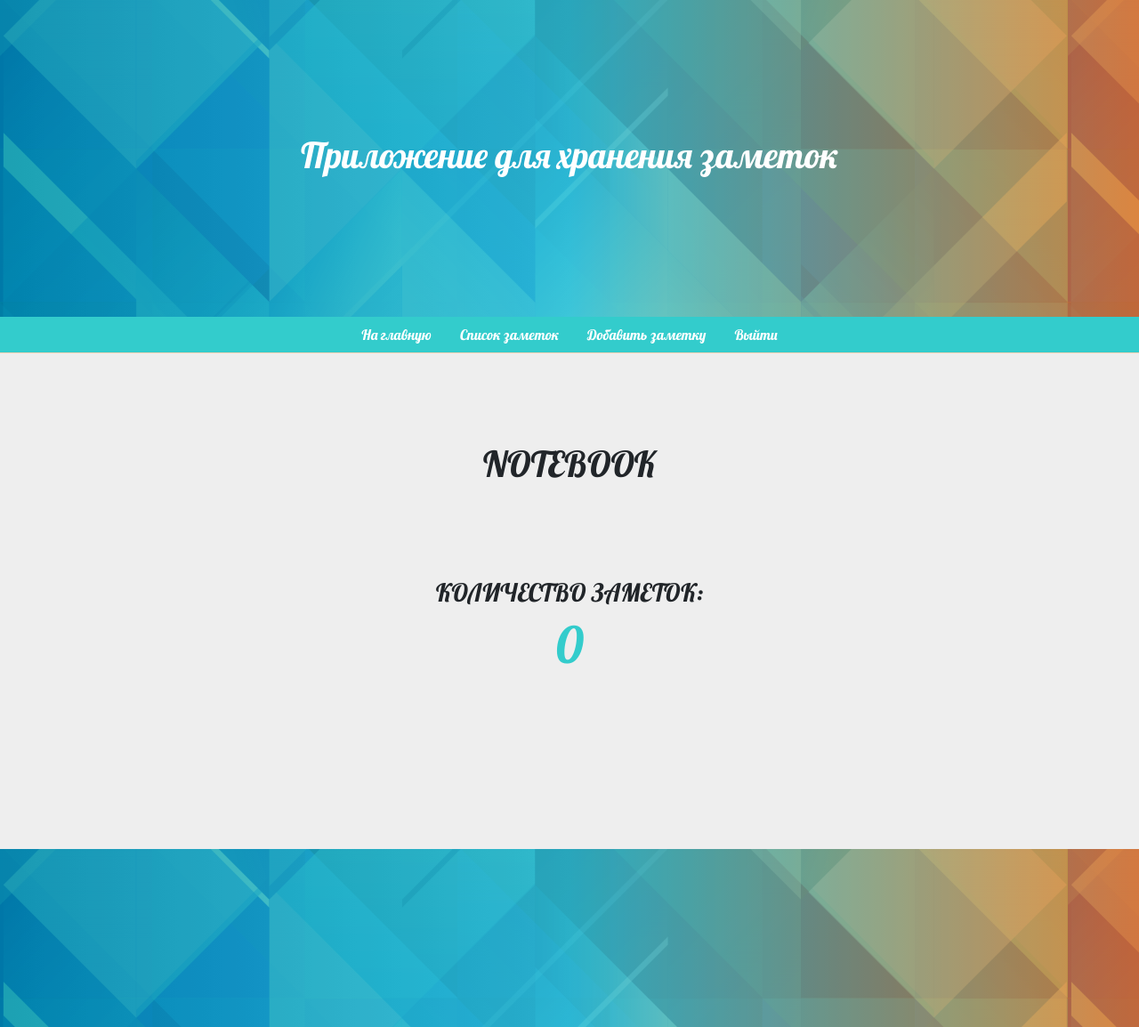
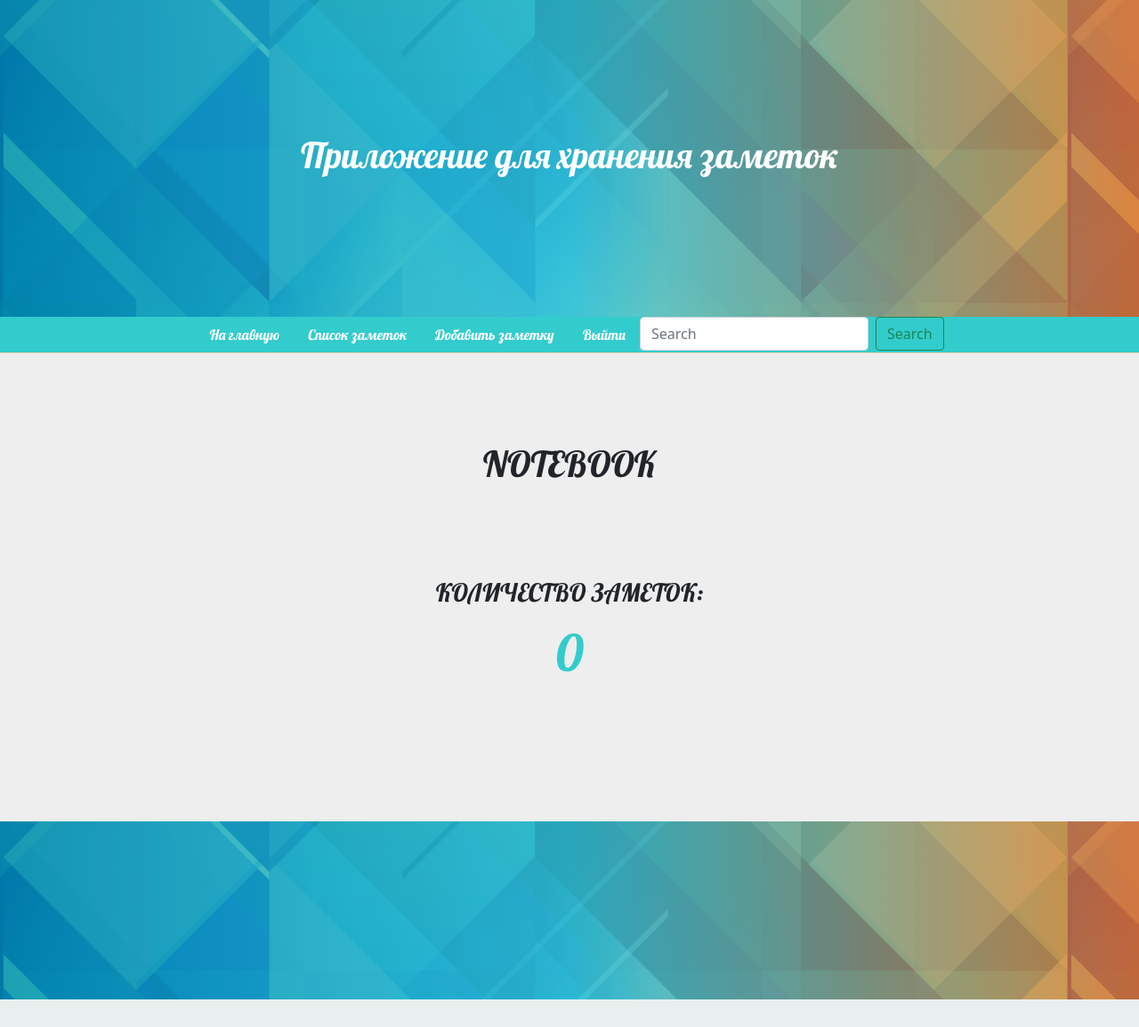
Before and after one commit to p-rayne/notebook-notes, a Django app: page / in a window 1280 px wide. Shown: the whole page at 89% size. After the commit the page ends 1123 px from the top, so only its background shows below. Run offline with Django 4.2, Linux system fonts and the light colour scheme; the visitor is signed in with stand-in values (Sample User, id 1); data that the repository does not hold is empty; parts of the project's set-up code (start-up, migrations or seed data) failed here and were passed over; some libraries are stand-ins or nearby versions.

Commit message:
test search form in navbar

```diff
--- a/notebook/notes/templates/notes/base.html
+++ b/notebook/notes/templates/notes/base.html
@@ -21,6 +21,7 @@
             <h1 class="text-center"><a class="alt_link" href="/">Приложение для хранения заметок</a></h1>
         </div>
       </div>
+      </div>
     </header>
     <div class="bg1">
       <ul class="nav justify-content-center">
@@ -37,6 +38,16 @@
         <li class="nav-item">
           <a class="nav-link alt_link lobster" href="{% url 'logout' %}">Выйти</a>
         </li>
+
+          <li>
+
+              <form class="d-flex">
+        <input class="form-control me-2" type="search" placeholder="Search" aria-label="Search">
+        <button class="btn btn-outline-success" type="submit">Search</button>
+      </form>
+
+          </li>
+
         {% else %}
         <li class="nav-item">
           <a class="nav-link alt_link lobster" href="{% url 'login' %}">Авторизация</a>
--- a/notebook/notes/templates/notes/main.html
+++ b/notebook/notes/templates/notes/main.html
@@ -13,7 +13,7 @@
           количество заметок:
         </h3>
       </div>
-      <div><a class="alt_link2"href="{% url 'list_notes' %}"><h1 class="count_notes mb-5">{{ count }}</h1></a></div>
+      <div class="count_notes lobster"><a class="alt_link2 mb-5" href="{% url 'list_notes' %}"> {{ count }} </a></div>
     </div>
     {% endif %}
   </div>
```
Also changed, not shown: notebook/notebook/settings.py (line endings or trailing spaces), 1 other file.
